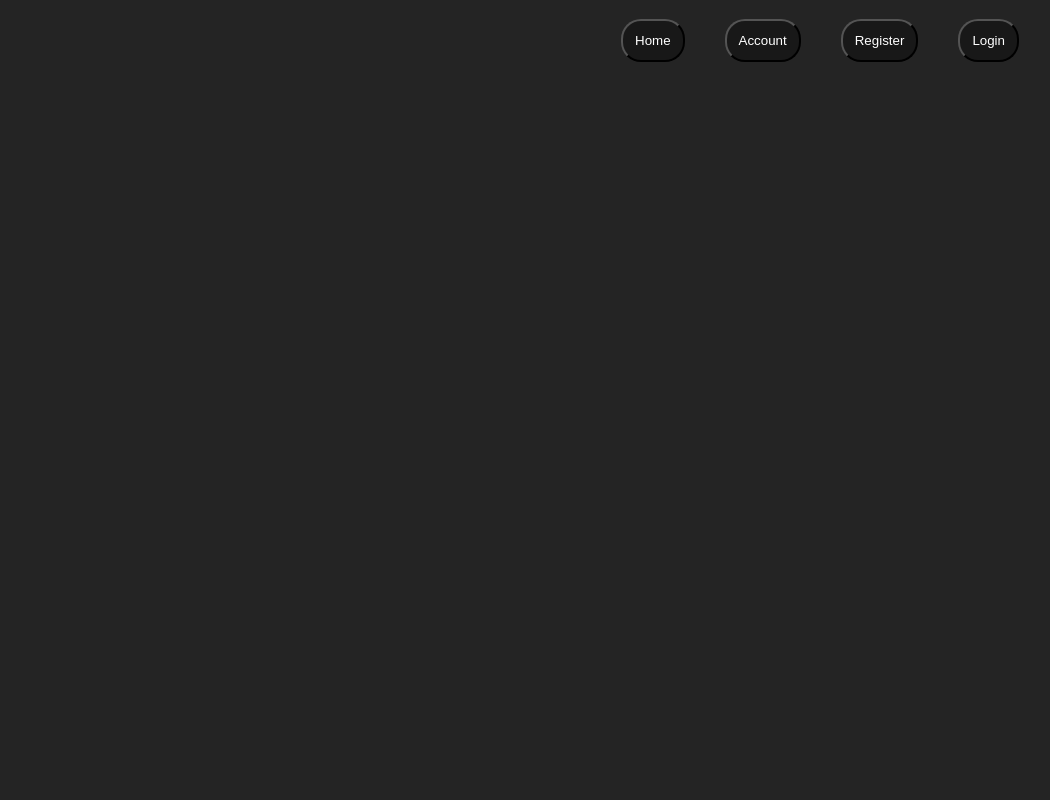
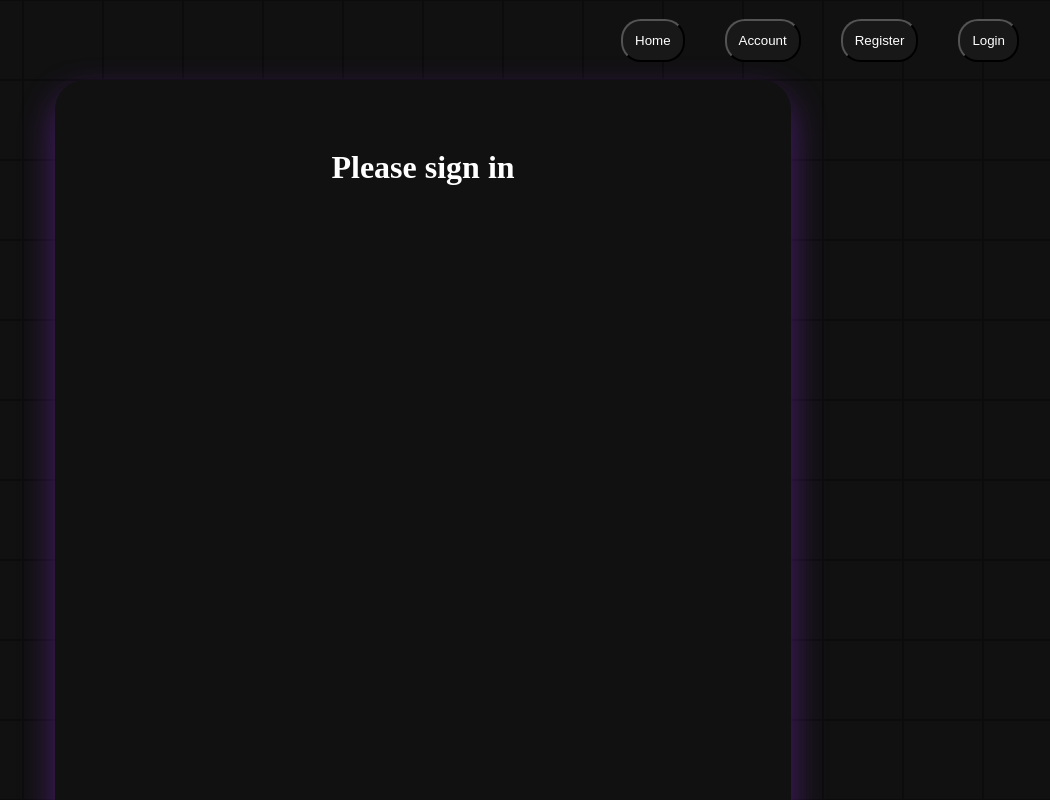
Before and after one commit to amitchell303/capstoneFrontend, a React (Vite) app: page / in a window 1280 px wide. Shown: the whole page, without its empty margins (217-1267 px from the left). Built offline with nearby package versions, Linux system fonts and the light colour scheme.

Commit message:
inital home page styling

```diff
--- a/src/App.css
+++ b/src/App.css
@@ -34,7 +34,24 @@ nav button {
   background-color: #181818;
   border-radius: 20px;
 }
-
+/* Home Page*/
+.homePage {
+  position: relative;
+  z-index: 1;
+  background-color: #111;
+  box-shadow: 0 15px 35px #8d2de274;
+  width: 50vw;
+  height: 100vh;
+  padding: 3rem;
+  margin: 0 auto;
+  border-radius: 30px;
+  display: flex;
+  flex-direction: column;
+  align-items: center;
+}
+.homePage h1 {
+  color: white;
+}
 /*  Register  */
 .main-content {
   background-image: url(https://wallpaperaccess.com/full/3933109.jpg);
@@ -73,6 +90,10 @@ nav button {
   border-radius: 12px;
   box-shadow: 0 4px 6px rgba(0, 0, 0, 0.1);
   transition: all 0.3s ease;
+}
+.page button:hover {
+  background-color: #4a00e0;
+  box-shadow: 0 8px 12px rgba(0, 0, 0, 0.2);
 }
 form {
   margin: 0 auto;
--- a/src/components/Home.jsx
+++ b/src/components/Home.jsx
@@ -1,8 +1,13 @@
 import "../App.css";
+import { GridBackground } from "../assets/grid";
 
 function Home() {
   return (
     <>
+      <GridBackground />
+      <div className="homePage">
+        <h1>Please sign in</h1>
+      </div>
     </>
   );
 }
--- a/src/components/Registration.jsx
+++ b/src/components/Registration.jsx
@@ -42,7 +42,7 @@ function Registration() {
       <main className="main-content">
         <GridBackground />
         <div className="page">
-          <h1>Registration</h1>
+          <h1>Register</h1>
           <form onSubmit={submit}>
             <div className="form-group">
               <label>First Name</label>
```
